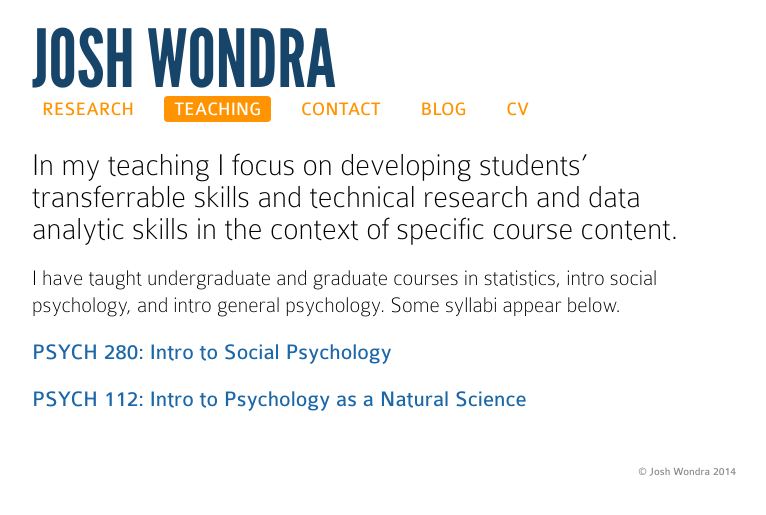
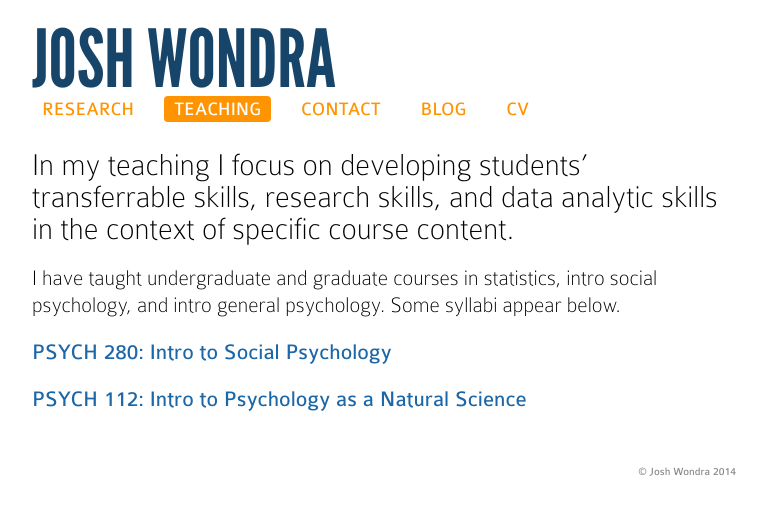
Before and after one commit to joshwondra/joshwondra.com, a Jekyll site: the page teaching.html, which Jekyll copies as it is, in a window 1280 px wide. Shown: the top 515 px of the page, without its empty margins (256-1022 px from the left). Built offline with Jekyll 4.4.1, drawn with Linux system fonts in a browser that asks for light colours.

Commit message:
Reword content of research site

```diff
--- a/teaching.html
+++ b/teaching.html
@@ -48,7 +48,7 @@
 
 		<div id="content">
 			<div id="copy">
-				<h2>In my teaching I focus on developing students’ transferrable skills and technical research and data analytic skills in the context of specific course content.</h2>
+				<h2>In my teaching I focus on developing students’ transferrable skills, research skills, and data analytic skills in the context of specific course content.</h2>
 				<p>I have taught undergraduate and graduate courses in
 statistics, intro social psychology, and intro general
 psychology. Some syllabi appear below.</p>
```
